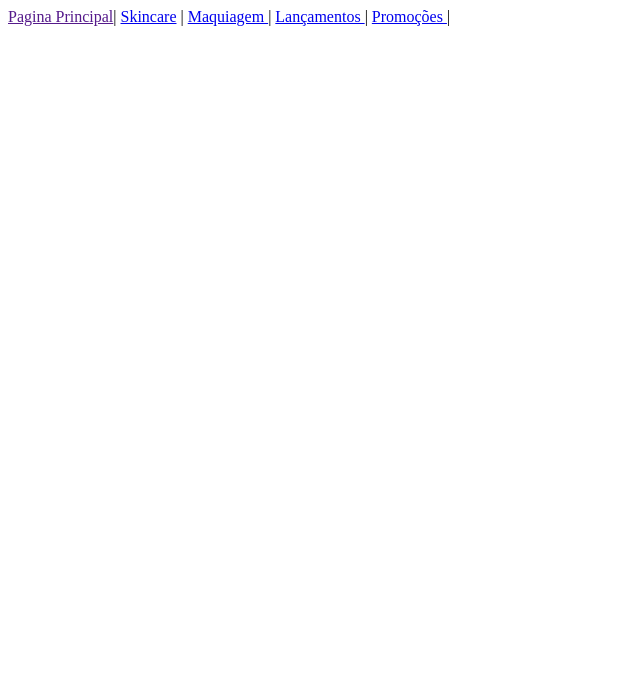
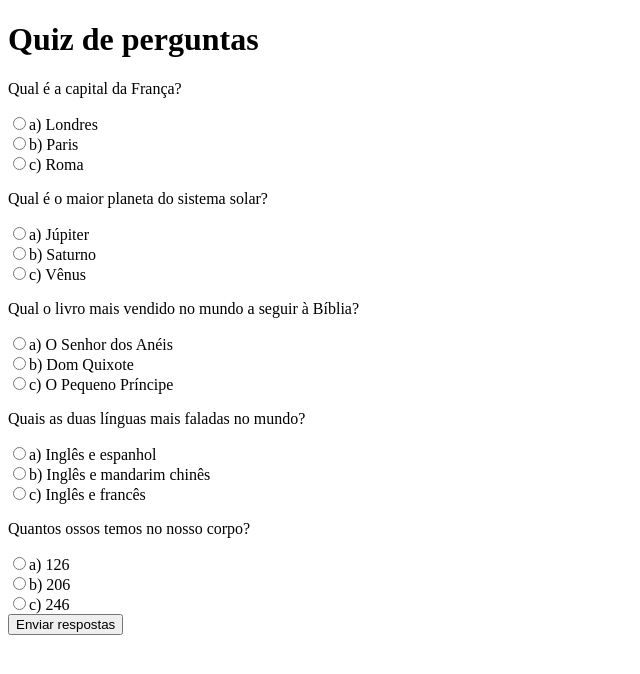
Before and after one commit to leticia44/GLC2004, a plain HTML site: page GLC2004.html in a window 1280 px wide. Shown: the whole page, without its empty margins (0-640 px from the left). Drawn offline with Linux system fonts and the light colour scheme.

Commit message:
Update GLC2004.html

```diff
--- a/GLC2004.html
+++ b/GLC2004.html
@@ -1,15 +1,47 @@
 <!DOCTYPE html>
-<html lang="en">
+<html>
 <head>
-    <meta charset="UTF-8">
-    <meta http-equiv="X-UA-Compatible" content="IE=edge">
-    <meta name="viewport" content="width=device-width, initial-scale=1.0">
-    <title>GLC BEAUTY - Página Principal</title>
+	<title>Quiz de perguntas</title>
 </head>
-    <tr>
-        <a href="" > Pagina Principal</a>|
-        <a href="Skincare.html" > Skincare</a> |
-        <a href="Maquiagem.html" > Maquiagem </a> |
-        <a href="Lançamentos.html" > Lançamentos </a> |
-        <a href="Promoções.html" > Promoções </a> |
-        </td>
+<body>
+	<h1>Quiz de perguntas</h1>
+
+	<form>
+		<p>Qual é a capital da França?</p>
+		<input type="radio" name="pergunta1" value="a">a) Londres<br>
+		<input type="radio" name="pergunta1" value="b">b) Paris<br>
+		<input type="radio" name="pergunta1" value="c">c) Roma<br>
+	</form>
+
+	<form>
+		<p>Qual é o maior planeta do sistema solar?</p>
+		<input type="radio" name="pergunta2" value="a">a) Júpiter<br>
+		<input type="radio" name="pergunta2" value="b">b) Saturno<br>
+		<input type="radio" name="pergunta2" value="c">c) Vênus<br>
+	</form>
+
+	<form>
+		<p>Qual o livro mais vendido no mundo a seguir à Bíblia?</p>
+		<input type="radio" name="pergunta3" value="a">a) O Senhor dos Anéis<br>
+		<input type="radio" name="pergunta3" value="b">b) Dom Quixote<br>
+		<input type="radio" name="pergunta3" value="c">c) O Pequeno Príncipe<br>
+	</form>
+
+    <form>
+		<p>Quais as duas línguas mais faladas no mundo?</p>
+		<input type="radio" name="pergunta3" value="a">a) Inglês e espanhol<br>
+		<input type="radio" name="pergunta3" value="b">b) Inglês e mandarim chinês<br>
+		<input type="radio" name="pergunta3" value="c">c) Inglês e francês<br>
+	</form>
+
+    <form>
+		<p>Quantos ossos temos no nosso corpo?</p>
+		<input type="radio" name="pergunta3" value="a">a) 126<br>
+		<input type="radio" name="pergunta3" value="b">b) 206<br>
+		<input type="radio" name="pergunta3" value="c">c) 246<br>
+	</form>
+
+
+	<button type="submit">Enviar respostas</button>
+</body>
+</html>
```
